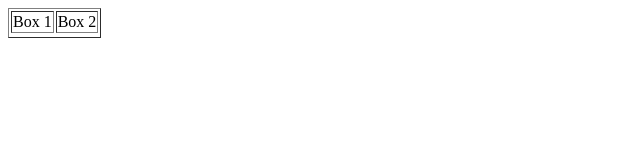
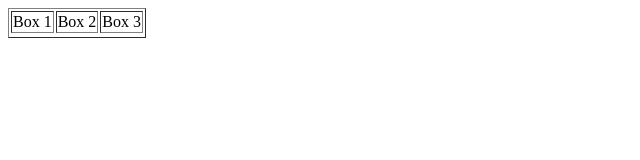
Before and after one commit to GrazyGoncalves/Desafios-Kick, a plain HTML site: page Desafio Parada 7/box.html in a window 1280 px wide. Shown: the whole page, without its empty margins (0-640 px from the left). Drawn offline with Linux system fonts and the light colour scheme.

Commit message:
add uma coluna

```diff
--- a/Desafio Parada 7/box.html
+++ b/Desafio Parada 7/box.html
@@ -11,6 +11,7 @@
         <tr>
             <td>Box 1</td>
             <td>Box 2</td>
+            <td>Box 3</td>
         </tr>
         <tr>
 
```
